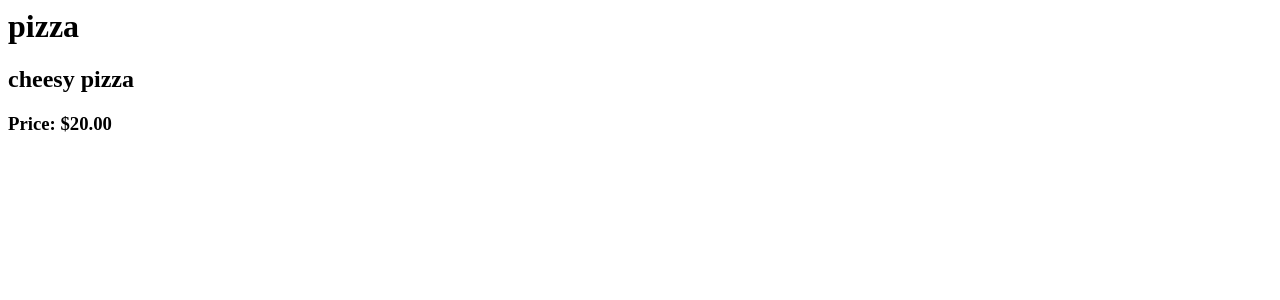
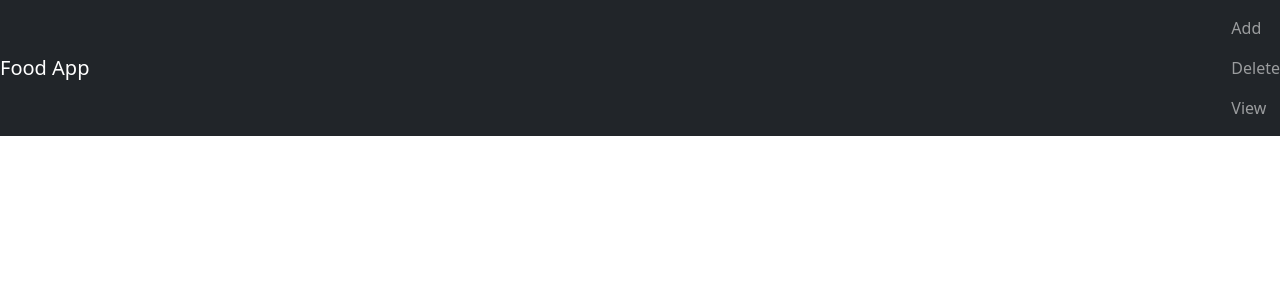
Before and after one commit to Nati6666/Food-Menu-application-with-Django, a Django app: page /food/1/ in a window 1280 px wide. Shown: the top 300 px of the page. Run offline with Django 5.2, Linux system fonts and the light colour scheme; data comes from the database, SQL or seed files in the repository.

Commit message:
added navigational bar for food menu

```diff
--- /dev/null
+++ b/food-app/mysite/food/static/food/style.css
@@ -0,0 +1,3 @@
+body{
+    background-color: rgb(177, 177, 13);
+}
--- /dev/null
+++ b/food-app/mysite/food/templates/food/base.html
@@ -0,0 +1,25 @@
+{% load static %}
+<!DOCTYPE html>
+<html lang="en">
+<head>
+ <link rel="stylesheet" href="{% static 'food/style.css' %}">
+    <link href="https://cdn.jsdelivr.net/npm/bootstrap@5.3.7/dist/css/bootstrap.min.css" rel="stylesheet" integrity="sha384-LN+7fdVzj6u52u30Kp6M/trliBMCMKTyK833zpbD+pXdCLuTusPj697FH4R/5mcr" crossorigin="anonymous">
+
+
+   <script src="https://cdn.jsdelivr.net/npm/bootstrap@5.3.7/dist/js/bootstrap.bundle.min.js" integrity="sha384-ndDqU0Gzau9qJ1lfW4pNLlhNTkCfHzAVBReH9diLvGRem5+R9g2FzA8ZGN954O5Q" crossorigin="anonymous"></script>
+</head>
+<body>
+    <nav class="navbar navbar-dark bg-dark">
+     <a class="navbar-brand" href = "#">Food App</a>
+
+    <div class="navbar-nav">
+        <a class="nav-item nav-link" href="#">Add </a>
+        <a class="nav-item nav-link" href="#">Delete </a>
+        <a class="nav-item nav-link" href="#">View </a>
+    </div>
+   </nav>
+   {% block body %}
+   {% endblock %}
+
+</body>
+</html>
--- a/food-app/mysite/food/templates/food/detail.html
+++ b/food-app/mysite/food/templates/food/detail.html
@@ -1,3 +1,9 @@
+{%extends "food/base.html" %}
+   {% block body %}
+    {% endblock %}
+
+
+
 <h1>
     {{ item.item_name }}
 </h1>
```
Also changed, not shown: food-app/mysite/food/templates/food/index.html (+23 -1 lines).
